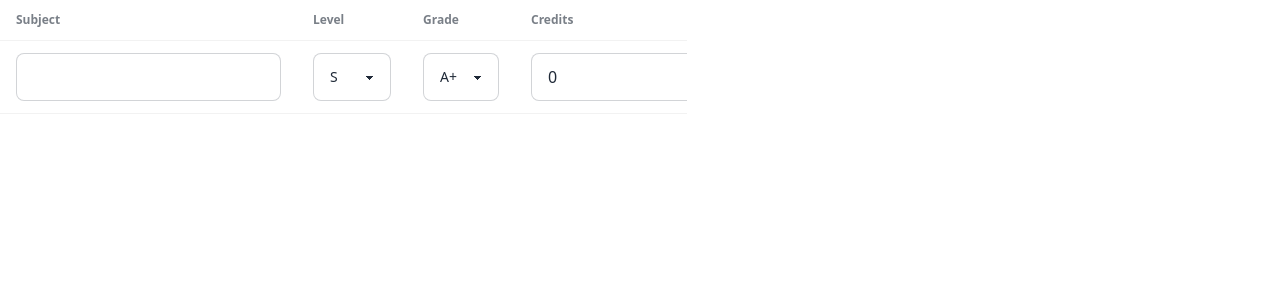
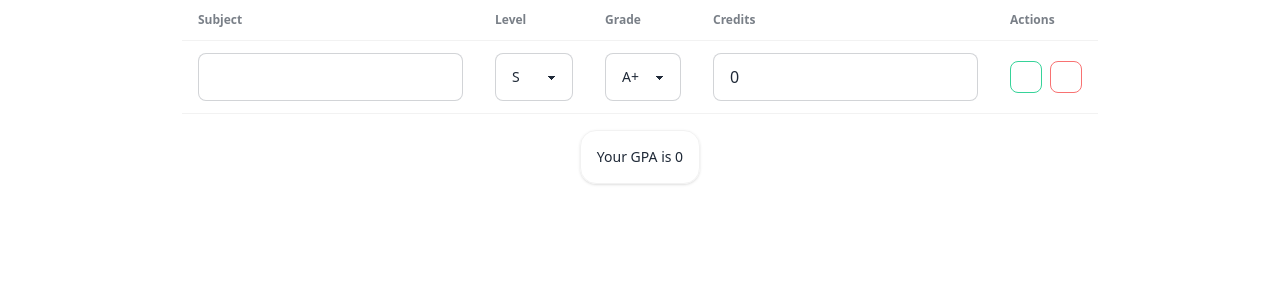
Before and after one commit to shanoaice/gpa-calculator, a Vue app: page / in a window 1280 px wide. Shown: the top 300 px of the page. Built offline with nearby package versions, Linux system fonts and the light colour scheme.

Commit message:
feature(main-screen): calculate GPA on-the-fly

```diff
--- a/src/App.vue
+++ b/src/App.vue
@@ -1,21 +1,53 @@
 <script setup>
-import { reactive } from 'vue';
+import { ref, computed } from 'vue';
 import ScoreTable from './components/ScoreTable.vue';
+import gpaScale from './gpa-scale';
 
-const gradeList = reactive([]);
-const selectedList = reactive([]);
+const gradeList = ref({});
+const editList = ref({});
 
-function gradeTableRowOnClick(rowIndex) {
-	selectedList[rowIndex] = !selectedList[rowIndex];
+function setGrade(id, subject, level, grade, credits) {
+	gradeList.value[id] = {
+		subject,
+		level,
+		grade,
+		credits,
+	};
+	editList.value[id] = false;
 }
+
+function deleteGrade(id) {
+	delete gradeList.value[id];
+	delete editList.value[id];
+}
+
+const gpa = computed(() => {
+	const grades = Object.values(gradeList.value);
+	const totalCredits = grades.reduce(
+		(curVal, gradeEntry) => curVal + gradeEntry.credits,
+		0
+	);
+	const totalGpa = grades.reduce(
+		(curVal, gradeEntry) =>
+			curVal +
+			gpaScale[gradeEntry.level][gradeEntry.grade] * gradeEntry.credits,
+		0
+	);
+	return totalCredits === 0 ? 0 : totalGpa / totalCredits;
+});
 </script>
 
 <template>
-	<div class="w-fit">
+	<div class="max-h-screen flex flex-col items-center space-y-4">
 		<ScoreTable
 			:grade-list="gradeList"
-			:selected-list="selectedList"
-			@row-select="gradeTableRowOnClick"
+			:edit-list="editList"
+			@set-data="setGrade"
+			@delete-data="deleteGrade"
+			@toggle-edit="(id) => (editList[id] = !editList[id])"
 		/>
+		<div class="card card-bordered card-compact shadow w-fit">
+			<div class="card-body">Your GPA is {{ gpa }}</div>
+		</div>
 	</div>
 </template>
--- /dev/null
+++ b/src/gpa-scale.js
@@ -0,0 +1,59 @@
+const gpaScale = {
+	S: {
+		'A+': 4.0,
+		A: 4.0,
+		'A-': 3.7,
+		'B+': 3.3,
+		B: 3.0,
+		'B-': 2.7,
+		C: 2.0,
+		D: 1.4,
+		F: 0,
+	},
+	'H-': {
+		'A+': 4.3,
+		A: 4.3,
+		'A-': 4.0,
+		'B+': 3.6,
+		B: 3.3,
+		'B-': 3.0,
+		C: 2.3,
+		D: 1.7,
+		F: 0,
+	},
+	H: {
+		'A+': 4.5,
+		A: 4.5,
+		'A-': 4.2,
+		'B+': 3.8,
+		B: 3.5,
+		'B-': 3.2,
+		C: 2.5,
+		D: 1.9,
+		F: 0,
+	},
+	AH: {
+		'A+': 4.7,
+		A: 4.7,
+		'A-': 4.4,
+		'B+': 4.0,
+		B: 3.7,
+		'B-': 3.4,
+		C: 2.7,
+		D: 2.1,
+		F: 0,
+	},
+	AP: {
+		'A+': 5.0,
+		A: 5.0,
+		'A-': 4.7,
+		'B+': 4.3,
+		B: 4.0,
+		'B-': 3.7,
+		C: 3.0,
+		D: 2.4,
+		F: 0,
+	},
+};
+
+export default gpaScale;
```
